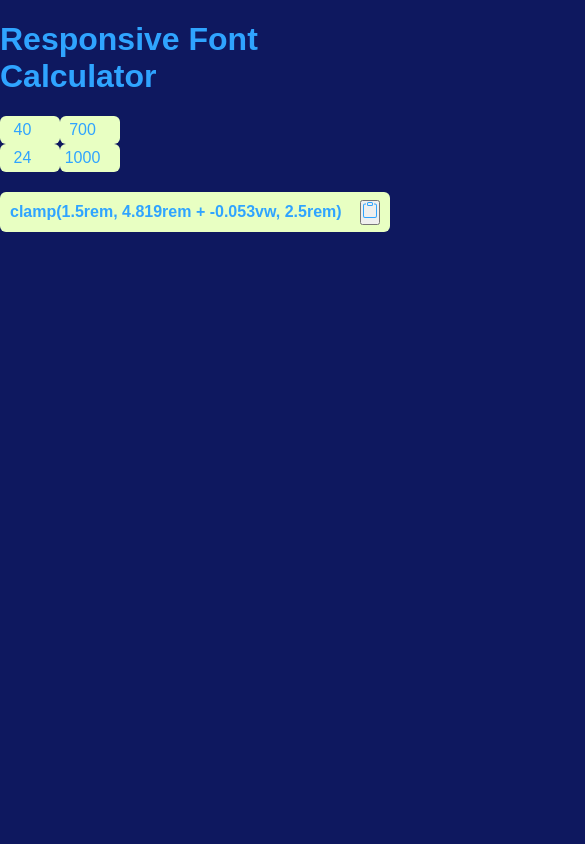
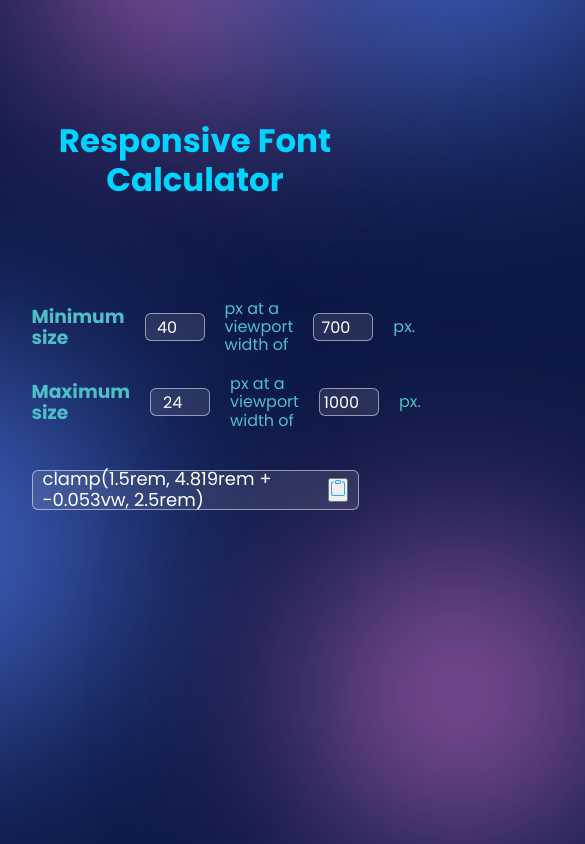
Before and after one commit to yokesh-ks/ToolEmpire, a Next.js app: page / in a window 390 px wide. Shown: the top 844 px of the page, 585 px wide, since content can reach past the window. Built offline with nearby package versions, Linux system fonts and the light colour scheme.

Commit message:
fix(responsive font calculatoe): uI fix

```diff
--- /dev/null
+++ b/pages/_document.js
@@ -0,0 +1,46 @@
+import Document, { Head, Html, Main, NextScript } from "next/document";
+import { ServerStyleSheet } from "styled-components";
+
+export default class MyDocument extends Document {
+  static async getInitialProps(ctx) {
+    const sheet = new ServerStyleSheet();
+    const originalRenderPage = ctx.renderPage;
+
+    try {
+      ctx.renderPage = () =>
+        originalRenderPage({
+          enhanceApp: (App) => (props) =>
+            sheet.collectStyles(<App {...props} />),
+        });
+
+      const initialProps = await Document.getInitialProps(ctx);
+      return {
+        ...initialProps,
+        styles: (
+          <>
+            {initialProps.styles}
+            {sheet.getStyleElement()}
+          </>
+        ),
+      };
+    } finally {
+      sheet.seal();
+    }
+  }
+  render() {
+    return (
+      <Html lang="en-GB">
+        <Head>
+          <link
+            href="https://fonts.googleapis.com/css2?family=Poppins:wght@300;400;500;600;700&display=swap"
+            rel="stylesheet"
+          />
+        </Head>
+        <body>
+          <Main />
+          <NextScript />
+        </body>
+      </Html>
+    );
+  }
+}
--- a/pages/index.js
+++ b/pages/index.js
@@ -1,6 +1,9 @@
 import Head from "next/head";
 import React, { useState, useEffect } from "react";
 import styled from "styled-components";
+import { BgGradient } from "../src/styles/bgBlur";
+import { Layout } from "../src/Layout/layout";
+import { InputBox } from "../src/components/fontinputBox";
 
 export default function Home() {
   const [maxScreenSize, setMaxScreenSize] = useState(700);
@@ -23,7 +26,7 @@ export default function Home() {
 
   const handleCopy = () => {
     navigator.clipboard.writeText(clamp);
-  }
+  };
   return (
     <div>
       <Head>
@@ -31,43 +34,60 @@ export default function Home() {
         <meta name="description" content="Tools" />
         <link rel="icon" href="/favicon.ico" />
       </Head>
+      <Layout>
+        <BgGradient size="300px" color="#9758a4" style={{ top: -200 }} />
+
+        <BgGradient
+          size="400px"
+          color="#3e5eba"
+          style={{ bottom: 100, left: -300 }}
+        />
+        <BgGradient
+          size="400px"
+          color="#3e5eba"
+          style={{ top: -300, right: -300 }}
+        />
+        <BgGradient
+          size="300px"
+          color="#9758a4"
+          style={{ bottom: 0, right: -250 }}
+        />
         <Container maxWidth="600px">
-        <h1>Responsive Font Calculator</h1>
-        <div>
-          <Input
+          <Title>Responsive Font Calculator</Title>
+          <Row>
+            <h3>Minimum size</h3>
+            <InputBox
               value={maxFontSize}
-            width="60px"
-            height="28px"
               onChange={(e) => setMaxFontSize(e.target.value)}
             />
-          <Input
+            <p>px at a viewport width of</p>
+            <InputBox
               value={maxScreenSize}
-            width="60px"
-            height="28px"
               onChange={(e) => setMaxScreenSize(e.target.value)}
             />
-        </div>
-        <div>
-          <Input
+            <p>px.</p>
+          </Row>
+          <Row>
+            <h3>Maximum size</h3>
+            <InputBox
               value={minFontSize}
-            width="60px"
-            height="28px"
               onChange={(e) => setMinFontSize(e.target.value)}
             />
-          <Input
+            <p>px at a viewport width of</p>
+            <InputBox
               value={minScreenSize}
-            width="60px"
-            height="28px"
               onChange={(e) => setMinScreenSize(e.target.value)}
             />
-        </div>
+            <p>px.</p>
+          </Row>
           <Result>
-          <h4>{clamp}</h4>
+            <ResultText>{clamp}</ResultText>
             <button onClick={handleCopy}>
               <ClipBoardIcon />
             </button>
           </Result>
         </Container>
+      </Layout>
     </div>
   );
 }
@@ -86,35 +106,42 @@ const ClipBoardIcon = () => (
 );
 
 const Container = styled.div`
+  position: relative;
   max-width: ${(props) => props.maxWidth || "100%"};
   margin: 0 auto;
+  padding-top: 100px;
+  padding-bottom: 100px;
 `;
 
-const Input = styled.input.attrs((props) => ({
-  // we can define static props
-  type: "number",
+const Title = styled.h1`
+  font-size: clamp(2.5rem, 3.2vw + 2rem, 4rem);
+  text-align: center;
+  color: rgb(0, 212, 255);
+  line-height: 1.2;
+  margin-bottom: 100px;
+`;
 
-  // or we can define dynamic ones
-  size: props.size || "1em",
-}))`
-  color: ${(props) => props.theme.colors.primary1};
-  background: ${(props) => props.theme.colors.secondary};
-  outline: none;
-  border: none;
-  border-radius: 6px;
-  font-size: 1em;
-  text-align: center;
-  width: ${(props) => props.width || "auto"};
-  height: ${(props) => props.height || "auto"};
+const Row = styled.div`
+  display: flex;
+  flex-direction: row;
+  align-items: center;
+  gap: 20px;
+  margin-bottom: 20px;
+`;
+
+const ResultText = styled.p`
+  font-size: 18px;
 `;
 
 const Result = styled.div`
-  background: ${(props) => props.theme.colors.secondary};
+  background: rgba(255, 255, 255, 0.1);
+  color: #fff;
   height: 40px;
   border-radius: 6px;
+  border: 1px solid rgba(255, 255, 255, 0.5);
   display: flex;
   align-items: center;
   justify-content: space-between;
   padding: 10px;
-  margin-top: 20px;
+  margin-top: 40px;
 `;
--- /dev/null
+++ b/src/Layout/LayoutStyles.js
@@ -0,0 +1,30 @@
+import styled from "styled-components";
+
+export const Container = styled.div`
+  max-width: 100%;
+  min-height: 100vh;
+  height: 100%;
+  position: relative;
+  margin: 0 auto;
+  @media (min-width: 330px) {
+    max-width: 300px;
+  }
+  @media (min-width: 375px) {
+    max-width: 327px;
+  }
+  @media (min-width: 576px) {
+    max-width: 440px;
+  }
+  @media (min-width: 768px) {
+    max-width: 720px;
+  }
+  @media (min-width: 992px) {
+    max-width: 952px;
+  }
+  @media (min-width: 1200px) .container {
+    max-width: 1080px;
+  }
+  @media (min-width: 1400px) {
+    max-width: 1200px;
+  }
+`;
--- /dev/null
+++ b/src/Layout/layout.js
@@ -0,0 +1,11 @@
+import React from "react";
+
+import { Container } from "./LayoutStyles";
+
+export const Layout = ({ children }) => {
+  return (
+    <Container>
+      <main>{children}</main>
+    </Container>
+  );
+};
--- /dev/null
+++ b/src/components/fontinputBox.js
@@ -0,0 +1,19 @@
+import styled from "styled-components";
+
+export const InputBox = styled.input.attrs((props) => ({
+  // we can define static props
+  type: "number",
+
+  // or we can define dynamic ones
+  size: props.size || "1em",
+}))`
+  color: #fff;
+  background: rgba(255, 255, 255, 0.1);
+  outline: none;
+  border: 1px solid rgba(255, 255, 255, 0.5);
+  border-radius: 6px;
+  font-size: 1em;
+  text-align: center;
+  width: 60px;
+  height: 28px;
+`;
--- /dev/null
+++ b/src/styles/bgBlur.js
@@ -0,0 +1,20 @@
+import styled from "styled-components";
+
+export const BgGradient = styled.div`
+  ${({ size, color }) => `
+    position: absolute;
+    height: ${size};
+    width: ${size};
+    background: ${color};
+    border-radius: 50%;
+    filter: blur(100px);
+    z-index: -10;
+
+
+`}
+`;
+
+// ${isLeft && `left: ${`calc(${size} / -1.5)`}`};
+// ${isTop && `top: ${`calc(${size} / -1.5)`}`};
+// ${isRight && `right: ${`calc(${size} / 1.5)`}`};
+// ${isBottom && `bottom: ${`calc(${size} / -1.5)`}`};
--- a/src/styles/globals.js
+++ b/src/styles/globals.js
@@ -18,6 +18,7 @@ const GlobalStyles = createGlobalStyle`
     background: ${props => props.theme.colors.background};
     color: ${props => props.theme.colors.primary1};
     cursor: default;
+    overflow-x: hidden;
   }
   h1,h2,h3,h4,h5,h6,button {
     font-family: ${props => props.theme.fonts.title};
--- a/src/theme/default.js
+++ b/src/theme/default.js
@@ -7,10 +7,10 @@ export default {
   },
   // Colors for layout
   colors: {
-    primary1: "#2FA4FF",
+    primary1: "rgb(79, 191, 199)",
     primary2: "#00FFDD",
     secondary: "#E8FFC2",
-    background: "#0E185F",
+    background: "#0d1946",
   },
   // Breakpoints for responsive design
   breakpoints: {
```
Lines whose indentation alone changed are shown as unchanged.
